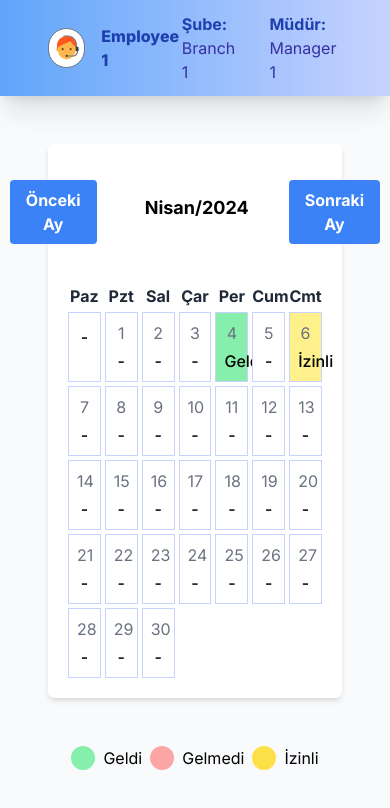
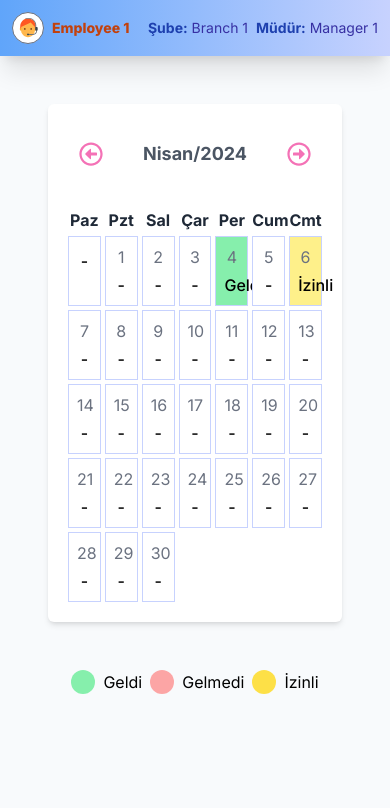
Before and after one commit to gokcetasci/Employee-Attendance-Tracker-Project, a Next.js app: page /employee/301 in a window 390 px wide. Shown: the top 808 px of the page. Built offline with nearby package versions, Linux system fonts and the light colour scheme.

Commit message:
style and responsive edited

```diff
--- a/app/employee/[id]/page.js
+++ b/app/employee/[id]/page.js
@@ -21,12 +21,12 @@ function EmployeePage({ params }) {
 
   return (
     <div className="w-full h-screen bg-slate-50">
-      <div className="px-12 py-3 bg-gradient-to-r from-blue-400 to-indigo-200 flex flex-row items-center justify-between shadow-xl">
-        <div className="flex flex-row items-center justify-center gap-4">
-          <FcAssistant className="w-10 p-1 h-10 rounded-full border border-1 border-gray-500 bg-white" />
-          <h2 className="font-extrabold text-blue-800">{employee.name}</h2>
+      <div className="px-3 sm:px-12 sm:px-3 py-3 bg-gradient-to-r from-blue-400 to-indigo-200 flex flex-row items-center justify-between shadow-xl">
+        <div className="flex flex-row items-center justify-center gap-2 sm:gap-4">
+          <FcAssistant className="w-8 sm:w-10 h-8 sm:h-10 p-1 rounded-full border border-1 border-gray-500 bg-white" />
+          <h2 className="text-sm sm:text-[16px] font-extrabold text-orange-700">{employee.name}</h2>
         </div>
-        <div className="flex flex-row gap-7">
+        <div className="flex flex-row gap-2 sm:gap-7 text-sm sm:text-[16px]">
           <p className="text-indigo-800">
             <span className="text-blue-800 font-bold">Şube:</span> {branch.name}
           </p>
--- a/app/manager/[id]/page.js
+++ b/app/manager/[id]/page.js
@@ -28,16 +28,16 @@ function ManagerPage({ params }) {
 
   return (
     <div>
-      <div className="px-12 py-3 bg-gradient-to-r from-blue-400 to-indigo-200 flex flex-row items-center justify-between shadow-xl">
-        <div className="flex flex-row items-center justify-center gap-4">
-          <FcAssistant className="w-10 p-1 h-10 rounded-full border border-1 border-gray-500 bg-white" />
-          <h2 className="font-extrabold text-blue-800">{name}</h2>
+      <div className="px-3 sm:px-12 sm:px-3 py-3 bg-gradient-to-r from-blue-400 to-indigo-200 flex flex-row items-center justify-between shadow-xl">
+        <div className="flex flex-row items-center justify-center gap-2 sm:gap-4">
+          <FcAssistant className="w-8 sm:w-10 h-8 sm:h-10 p-1  rounded-full border border-1 border-gray-500 bg-white" />
+          <h2 className=" text-sm sm:text-[16px] font-extrabold text-orange-700">{name}</h2>
         </div>
 
-        <div className="flex flex-row gap-7">
+        <div className="flex flex-row gap-2 sm:gap-7">
           <div className="relative flex flex-row items-center justify-center ">
-            <h1 className="text-blue-800 font-bold">Çalışanlar</h1>
-            <span className="pt-1 " onClick={toggleDropdown}>
+            <h1 className=" text-sm sm:text-[16px] text-blue-800 font-bold">Çalışanlar</h1>
+            <span onClick={toggleDropdown}>
               <MdKeyboardArrowDown className="w-6 h-6 text-indigo-800 hover:text-blue-500 hover:scale-110" />
             </span>{" "}
             {showDropdown && (
@@ -59,13 +59,15 @@ function ManagerPage({ params }) {
               </ul>
             )}
           </div>
-          <p className="text-indigo-800">
+          <div className="flex items-center justify-center">
+          <p className="text-indigo-800 text-sm sm:text-[16px]">
             <span className="text-blue-800 font-bold">Şube:</span> {branch.name}
           </p>
+          </div>
         </div>
       </div>
       <div></div>
-      <div className="mt-10">
+      <div className="mt-3 sm:mt-10">
         <GeneralCalendar employees={managerEmployees} managerId={managerId} />
       </div>
     </div>
--- a/components/attendancepopup/index.js
+++ b/components/attendancepopup/index.js
@@ -15,16 +15,16 @@ const AttendancePopup = ({
 
   return (
     <div className="fixed inset-0 bg-gray-600 bg-opacity-50 flex items-center justify-center ">
-      <div className="bg-white p-8 rounded-md w-96 relative">
+      <div className="bg-white p-8 rounded-md w-96 relative  mx-5 sm:mx-0 ">
         {/* Başlık */}
-        <h2 className="text-lg font-semibold mb-4 flex flex-row items-center gap-2 text-blue-600">
+        <h2 className="text-sm sm:text-lg font-semibold mb-4 flex flex-row items-center gap-2 text-blue-600">
           <FcAddDatabase className="w-6 h-6" />
           {`Yoklama Bilgisi - ${currentDate.toLocaleDateString("tr-TR")}`}
         </h2>
         {/* Çalışan Listesi */}
         <ul className="mb-4 border-y py-2 border-indigo-200">
           {popupEmployeeNames.map((employee, index) => (
-            <li key={index} className="mb-1 flex flex-row items-center gap-2 text-gray-600">
+            <li key={index} className="mb-1 flex flex-row items-center gap-2 text-gray-600 text-sm sm:text-lg ">
               <GoDotFill className="text-blue-700"/>{employee}
             </li>
           ))}
@@ -53,7 +53,7 @@ const AttendancePopup = ({
             {({ values, setFieldValue }) => (
               <Form className="flex flex-col gap-4 mt-4">
                 <Field
-                  className="rounded-sm border border-indigo-400 text-gray-700 outline-none hover:border-indigo-600 p-1"
+                  className="rounded-sm border border-indigo-400 text-gray-700 outline-none hover:border-indigo-600 p-1 text-sm sm:text-lg "
                   as="select"
                   name="status"
                   onChange={(e) => {
@@ -86,13 +86,13 @@ const AttendancePopup = ({
 
                <div className="flex flex-row gap-3 justify-end">
                <button
-                  className="bg-blue-500 text-white px-4 py-2 rounded-full mt-4 font-medium hover:scale-105 hover:bg-blue-700"
+                  className="bg-blue-500 text-white px-4 py-2 rounded-full mt-4 font-medium transition duration-300 ease-in-out transform hover:scale-105 hover:bg-blue-700"
                   type="submit"
                 >
                   Gönder
                 </button>
                 <button
-                  className="absolute top-2 right-2 text-red-500 text-2xl hover:scale-105"
+                  className="absolute top-2 right-2 text-red-500 text-2xl transition duration-300 ease-in-out transform hover:scale-105"
                   onClick={handleClosePopup}
                 >
                   <IoMdClose />
--- a/components/editform/index.js
+++ b/components/editform/index.js
@@ -17,7 +17,7 @@ const EditForm = ({ handleClose, handleSaveAttendance, employeeId, date }) => {
         <div className="absolute top-2 right-2">
           <button
             onClick={closeModal}
-            className="text-red-500 hover:text-red-700 hover:scale-110"
+            className="text-red-500 hover:text-red-700 transition duration-300 ease-in-out transform hover:scale-110"
           >
             <IoMdClose className="w-6 h-6" />
           </button>
@@ -56,11 +56,11 @@ const EditForm = ({ handleClose, handleSaveAttendance, employeeId, date }) => {
                 <option value="İzinli">İzinli</option>
               </Field>
 
-              <div>
+              <div className="ml-4">
                 <button
                   id="checkbutton"
                   type="submit"
-                  className="hover:scale-105 bg-blue-600 px-4 py-2 rounded-md text-white ml-6"
+                  className="bg-gradient-to-r from-blue-400 to-indigo-500 text-white px-6 py-2 rounded-full  font-medium transition duration-300 ease-in-out transform hover:scale-105"
                 >
                   Değiştir
                 </button>
@@ -69,7 +69,7 @@ const EditForm = ({ handleClose, handleSaveAttendance, employeeId, date }) => {
               <div>
               {values.explanationVisible && (
                 <Field
-                className="flex gap-4 border-2 border-blue-300 rounded-md px-2 py-1 hover:border-indigo-400 outline-none w-full"
+                className=" flex gap-4 border-2 border-blue-300 rounded-md px-2 py-1 hover:border-indigo-400 outline-none w-full"
                   type="text"
                   name="explanation"
                   placeholder="Neden Gelmedi?"
--- a/components/employeefilter/index.js
+++ b/components/employeefilter/index.js
@@ -49,7 +49,7 @@ const EmployeeFilter = ({ employees }) => {
   };
 
   return (
-    <div className="relative mt-6">
+    <div className="relative mt-8">
       <input
         type="text"
         placeholder="Çalışan ara..."
@@ -78,19 +78,19 @@ const EmployeeFilter = ({ employees }) => {
               className="text-red-600 hover:text-red-800"
               onClick={handlePrev}
             >
-              <FaChevronUp className="h-5 w-5 hover:scale-105" />
+              <FaChevronUp className="h-5 w-5 transition duration-300 ease-in-out transform hover:scale-105" />
             </button>
             <button
               className="text-red-600 hover:text-red-800"
               onClick={handleNext}
             >
-              <FaChevronDown className="h-5 w-5 hover:scale-105" />
+              <FaChevronDown className="h-5 w-5 transition duration-300 ease-in-out transform hover:scale-105" />
             </button>
           </div>
         )}
       </div>
       <FaChevronCircleDown
-        className="absolute top-5 right-3 transform -translate-y-1/2 h-5 w-5 text-orange-400 hover:scale-105"
+        className="absolute top-5 right-3 transform -translate-y-1/2 h-5 w-5 text-orange-400 transition duration-300 ease-in-out transform hover:scale-105"
         onClick={() => setDropdownVisible(!dropdownVisible)}
       />
     </div>
--- a/components/filter/index.js
+++ b/components/filter/index.js
@@ -37,7 +37,7 @@ const DateFilterPage = ({ handleFilterChange }) => {
         </div>
         <div className="flex items-center justify-center mt-6">
           <button type="submit">
-            <FcFilledFilter className="w-6 h-6 hover:scale-105 text-gray-500" />
+            <FcFilledFilter className="w-6 h-6 transition duration-300 ease-in-out transform hover:scale-105 text-gray-500 " />
           </button>
         </div>
       </form>
--- a/components/personalcalendar/index.js
+++ b/components/personalcalendar/index.js
@@ -1,7 +1,11 @@
 "use client";
 import React, { useState } from "react";
 import { FcInfo } from "react-icons/fc";
-
+import {
+  FaRegArrowAltCircleLeft,
+  FaRegArrowAltCircleRight,
+  FaPlus,
+} from "react-icons/fa";
 function PersonalCalendar({ employee }) {
   const { attendance } = employee;
   const [month, setMonth] = useState(new Date().getMonth() + 1);
@@ -54,20 +58,14 @@ function PersonalCalendar({ employee }) {
     <div className="m-12 shadow-md bg-white rounded-md p-5">
       {/* Ay değiştirme butonları */}
       <div className="mt-4 flex flex-row items-center justify-center gap-10 mb-10">
-        <button
-          className="bg-blue-500 hover:bg-blue-700 text-white font-bold py-2 px-4 rounded mr-2"
-          onClick={() => changeMonth(-1)}
-        >
-          Önceki Ay
+        <button onClick={() => changeMonth(-1)}>
+          <FaRegArrowAltCircleLeft className="text-pink-400 w-6 h-6 hover:text-indigo-600 transition duration-300 ease-in-out transform hover:scale-110" />
         </button>
-        <h3 className="text-lg font-bold mb-2">{`${
+        <h3 className="text-lg font-bold text-gray-600">{`${
           turkishMonthNames[month - 1]
         }/${year}`}</h3>
-        <button
-          className="bg-blue-500 hover:bg-blue-700 text-white font-bold py-2 px-4 rounded"
-          onClick={() => changeMonth(1)}
-        >
-          Sonraki Ay
+        <button onClick={() => changeMonth(1)}>
+          <FaRegArrowAltCircleRight className="text-pink-400 w-6 h-6 hover:text-indigo-600 transition duration-300 ease-in-out transform hover:scale-110" />
         </button>
       </div>
       {/* Haftanın günlerini gösteren satır */}
@@ -102,10 +100,12 @@ function PersonalCalendar({ employee }) {
           return (
             <div
               key={index}
-              className="text-center border border-indigo-200 p-2 relative"
+              className="text-center border border-indigo-200 p-2 relative "
               style={{ backgroundColor }}
             >
-              <div className="text-gray-500">{dayOfMonth > 0 ? dayOfMonth : ""}</div>
+              <div className="text-gray-500">
+                {dayOfMonth > 0 ? dayOfMonth : ""}
+              </div>
               <div className="text-md mt-1 font-medium">
                 {currentRecord ? currentRecord.status : "-"}
               </div>
```
